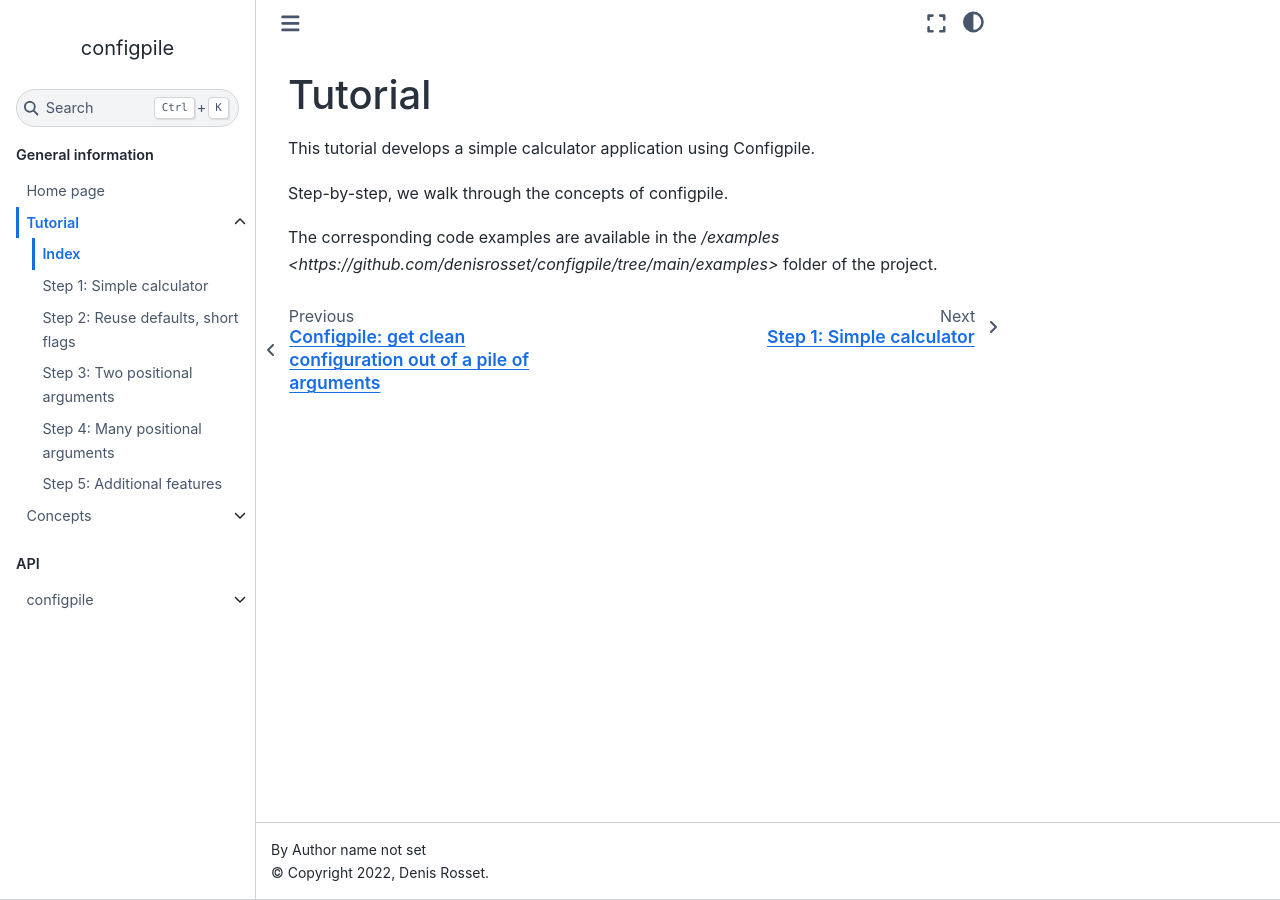
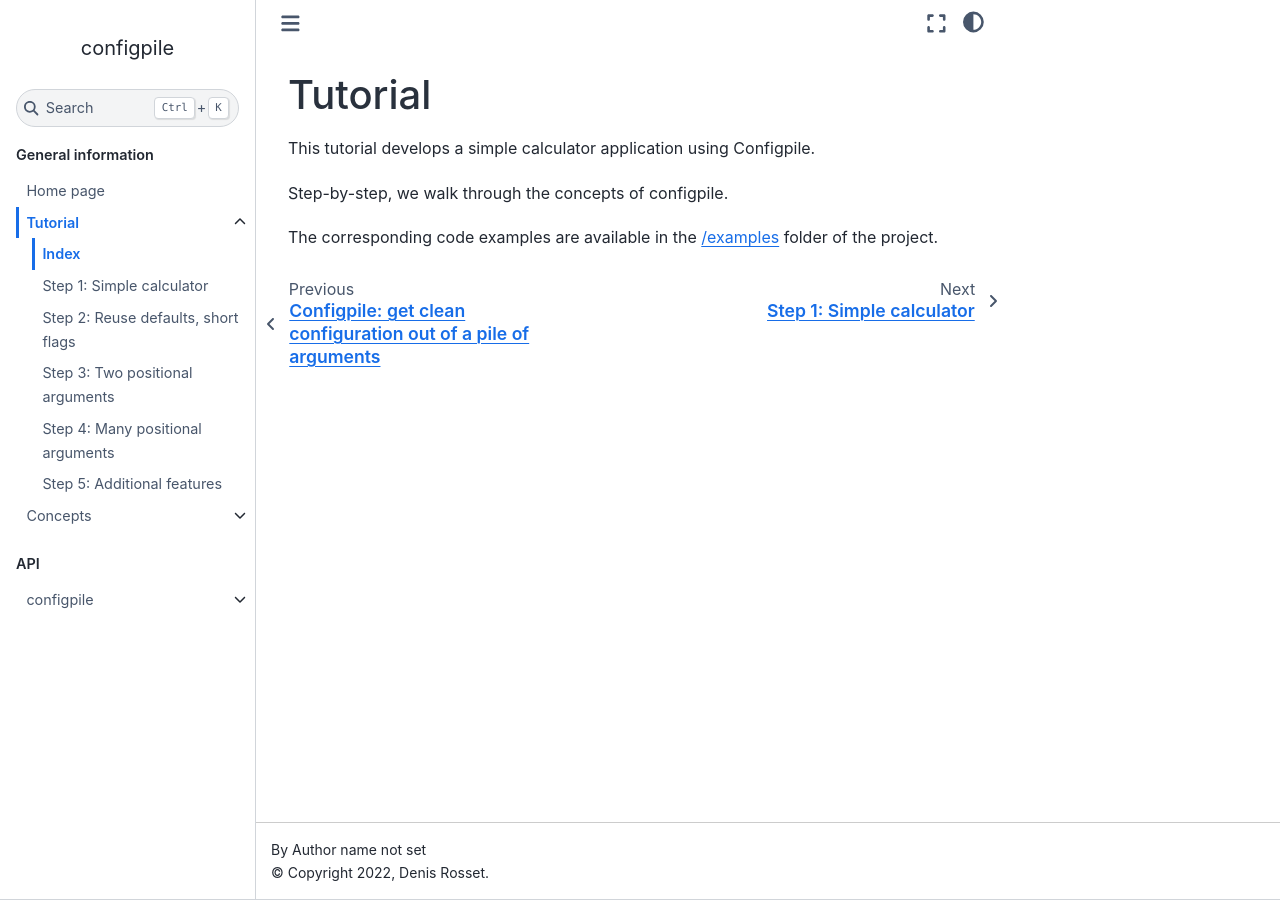
Before and after one commit to denisrosset/configpile, a Sphinx documentation site: the page built from docs/source/tutorial/index.rst, in a window 1280 px wide. Built offline with Sphinx 7.4.7 and the Sphinx Book theme 1.1.4, drawn with Linux system fonts in a browser that asks for light colours; pages that are not in the unit, such as notebooks, are missing from menus.

Commit message:
docs: fix ref

```diff
--- a/docs/source/tutorial/index.rst
+++ b/docs/source/tutorial/index.rst
@@ -6,7 +6,7 @@ This tutorial develops a simple calculator application using Configpile.
 Step-by-step, we walk through the concepts of configpile.
 
 The corresponding code examples are available in the
-`/examples <https://github.com/denisrosset/configpile/tree/main/examples>` folder of the project.
+`/examples <https://github.com/denisrosset/configpile/tree/main/examples>`_ folder of the project.
 
 .. toctree::
     :hidden:
```
